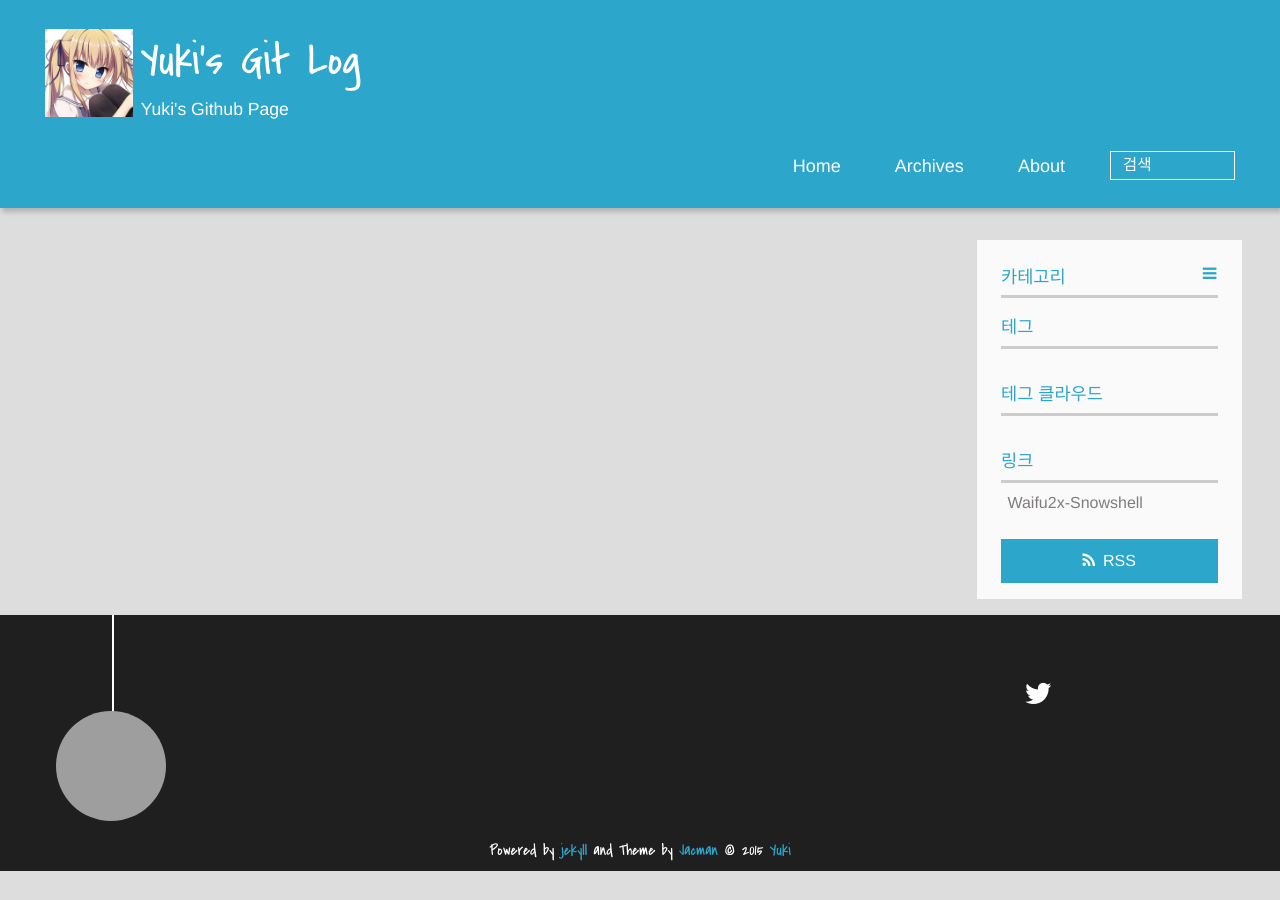
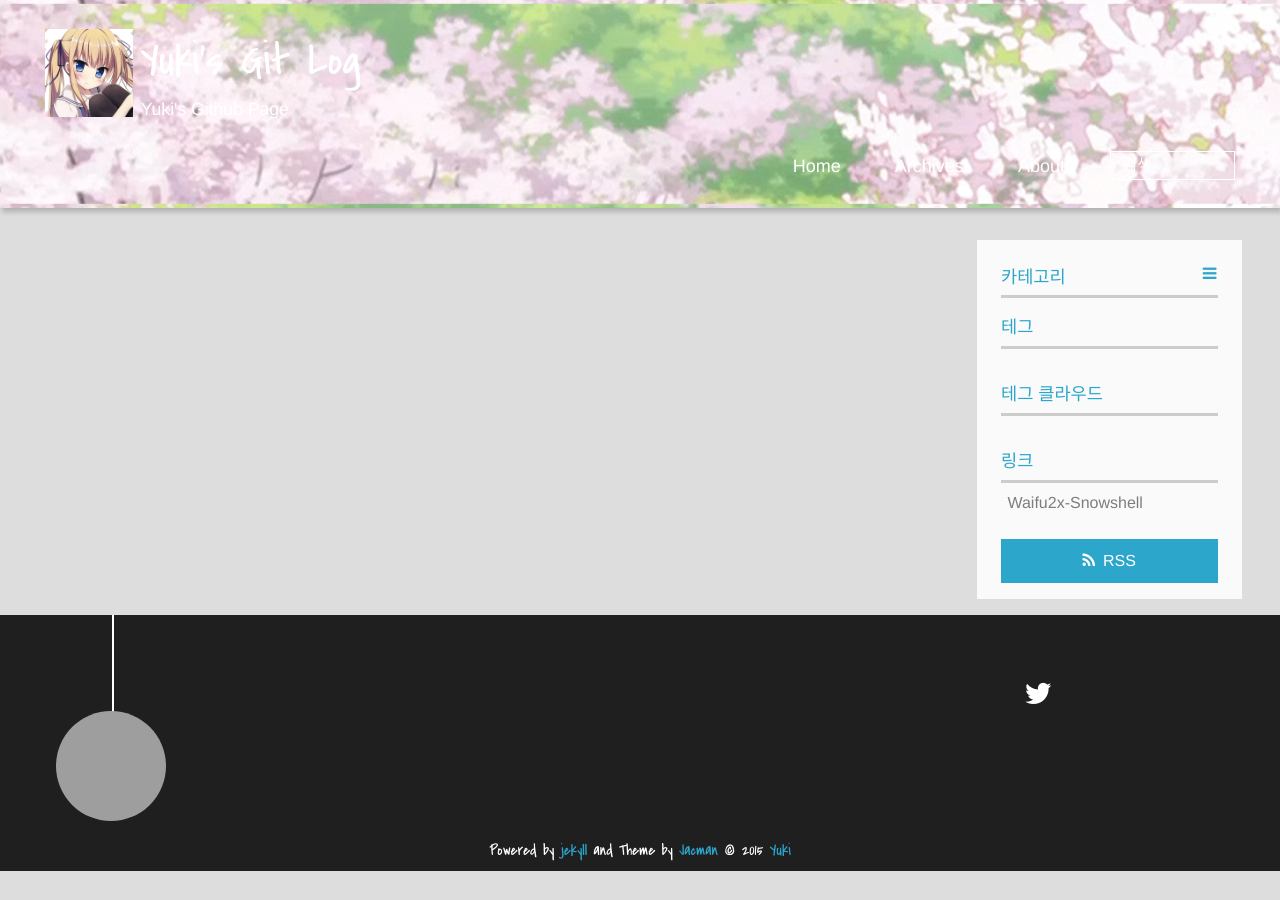
Before and after one commit to YukihoAA/YukihoAA.github.io, a Jekyll site: the page built from index.html, in a window 1280 px wide. Built offline with Jekyll 4.4.1, drawn with Linux system fonts in a browser that asks for light colours; grey boxes are pictures that could not be loaded.

Commit message:
update banner

```diff
--- a/_config.yml
+++ b/_config.yml
@@ -71,7 +71,7 @@ imglogo:
 favicon: img/favicon.ico   ## size:32px*32px,`.ico` is recommended,please put image into the theme folder `/jacman/source/img`.
 apple_icon: img/jacman.png ## size:114px*114px,please put image into the theme folder `/jacman/source/img`.
 author_img: img/author.png ## size:220px*220px.display author avatar picture.if don't want to display,please don't set this.
-banner_img: #img/banner.png ## size:1920px*200px+. Banner Picture
+banner_img: img/banner.png ## size:1920px*200px+. Banner Picture
 
 #### index post is expanding or not
 index:
```
Also changed, not shown: assets/img/banner.png (added).
